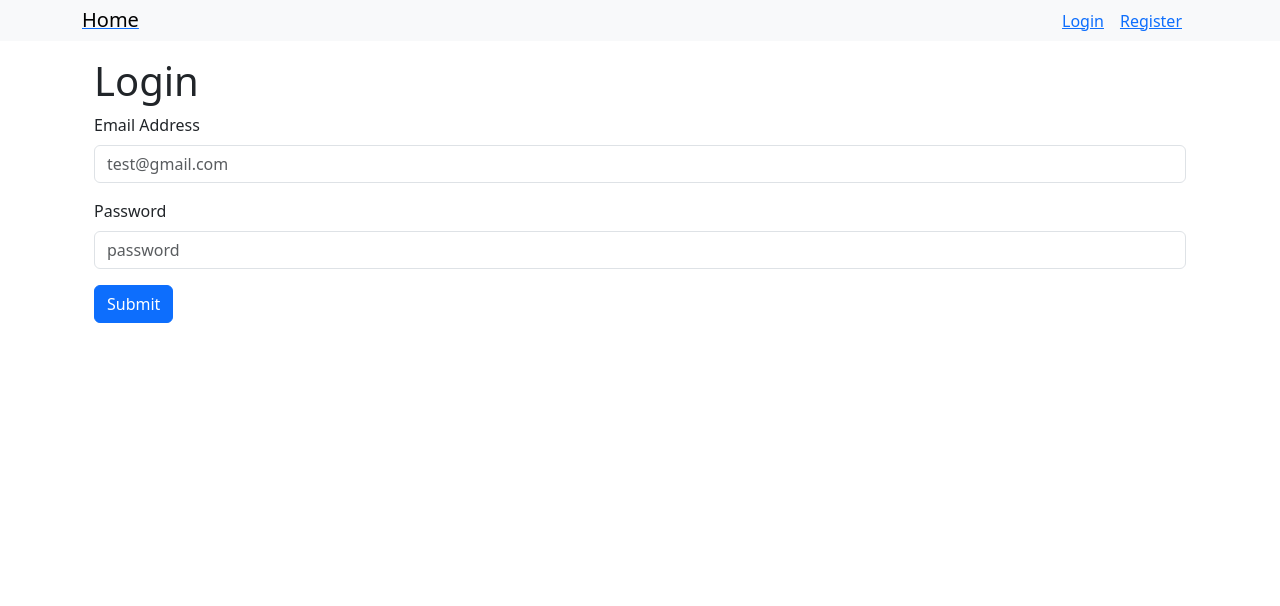
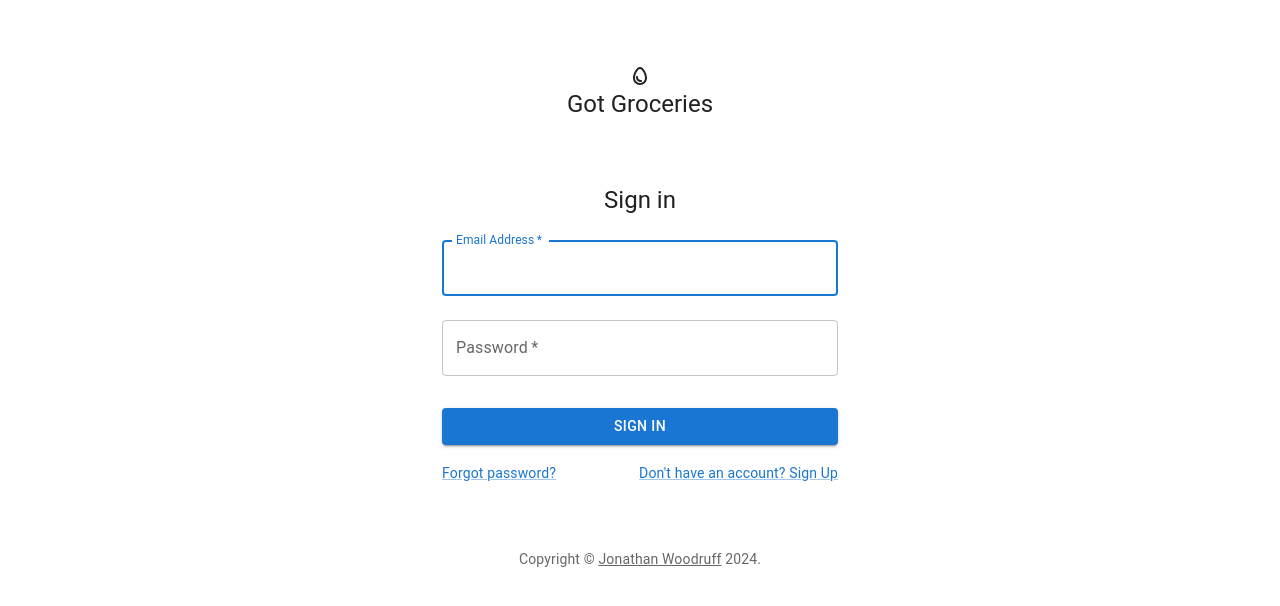
Before and after one commit to jonathan-woodruff/pern-auth-template-pretty, a React (Create React App) app in the folder client/: page /login in a window 1280 px wide. Shown: the top 606 px of the page. Built offline with nearby package versions, Linux system fonts and the light colour scheme.

Commit message:
make the sign up and sign in pages pretty

```diff
--- a/client/package.json
+++ b/client/package.json
@@ -3,6 +3,10 @@
   "version": "0.1.0",
   "private": true,
   "dependencies": {
+    "@emotion/react": "^11.11.4",
+    "@emotion/styled": "^11.11.0",
+    "@mui/icons-material": "^5.15.14",
+    "@mui/material": "^5.15.14",
     "@reduxjs/toolkit": "^1.9.7",
     "@testing-library/jest-dom": "^5.17.0",
     "@testing-library/react": "^13.4.0",
--- /dev/null
+++ b/client/src/components/header.js
@@ -0,0 +1,23 @@
+import EggOutlinedIcon from '@mui/icons-material/EggOutlined';
+import { Container, CssBaseline, Box, Typography, IconButton } from '@mui/material';
+
+export const Header = () => {
+    return (
+        <Container component="main" maxWidth="xs">
+            <CssBaseline />
+            <Box
+              sx={{
+                marginTop: 8,
+                display: 'flex',
+                flexDirection: 'column',
+                alignItems: 'center',
+              }}
+            >
+                <EggOutlinedIcon />
+                <Typography component="h1" variant="h5">
+                    Got Groceries
+                </Typography>
+            </Box>
+        </Container>
+    );
+};
--- a/client/src/components/layout.js
+++ b/client/src/components/layout.js
@@ -1,9 +1,9 @@
-import { Navbar } from './navbar';
+import { Header } from './header';
 
 const Layout = ( {children} ) => {
     return (
         <div>
-            <Navbar />
+            <Header />
             <div className='container'>{ children }</div>
         </div>
     )
--- a/client/src/components/navbar.js
+++ b/client/src/components/navbar.js
@@ -1,36 +1,30 @@
-import { NavLink } from 'react-router-dom';
+import { AppBar, Toolbar, IconButton, Typography, Stack, Button } from '@mui/material';
+import EggIcon from '@mui/icons-material/Egg';
 import { useSelector } from 'react-redux';
+
 
 export const Navbar = () => {
     const { isAuth } = useSelector(state => state.auth);
     return (
-        <nav className = 'navbar navbar-light bg-light'>
-            <div className = 'container'>
-                <div>
-                    <NavLink to='/'>
-                        <span className='navbar-brand mb-0 h1'>Home</span>
-                    </NavLink>
-                </div>
-
+        <AppBar position='static'>
+            <Toolbar>
+                <IconButton size='large' edge='start' color='inherit' aria-label='home icon'>
+                    <EggIcon />
+                </IconButton>
+                <Typography variant='h6' component='div' sx={{ flexGrow: 1 }}>
+                    Got Groceries
+                </Typography>
                 {isAuth ? (
-                    <div>
-                        <NavLink to='/dashboard' className='mx-3'>
-                            <span>Dashboard</span>
-                        </NavLink>
-                    </div>
+                    <Stack direction='row' spacing={3}>
+                        <Button color='inherit'>Dashboard</Button>
+                    </Stack>
                 ) : (
-                    <div>
-                        <NavLink to='/login'>
-                            <span>Login</span>
-                        </NavLink>
-
-                        <NavLink to='/register' className='mx-3'>
-                            <span>Register</span>
-                        </NavLink>
-                    </div>
-
+                    <Stack direction='row' spacing={3}>
+                        <Button color='inherit'>Log in</Button>
+                        <Button color='inherit'>Sign Up Free</Button>
+                    </Stack>
                 )}
-            </div>
-        </nav>
+            </Toolbar>
+        </AppBar>
     );
 };
--- a/client/src/pages/login.js
+++ b/client/src/pages/login.js
@@ -1,8 +1,35 @@
-import { useState } from 'react';
+import React, { useState } from 'react';
 import Layout from '../components/layout';
 import { onLogin} from '../api/auth';
 import { useDispatch } from 'react-redux';
 import { authenticateUser } from '../redux/slices/authSlice';
+import Button from '@mui/material/Button';
+import CssBaseline from '@mui/material/CssBaseline';
+import TextField from '@mui/material/TextField';
+import FormControlLabel from '@mui/material/FormControlLabel';
+import Checkbox from '@mui/material/Checkbox';
+import Link from '@mui/material/Link';
+import Grid from '@mui/material/Grid';
+import Box from '@mui/material/Box';
+import Typography from '@mui/material/Typography';
+import Container from '@mui/material/Container';
+import { createTheme, ThemeProvider } from '@mui/material/styles';
+
+
+function Copyright(props) {
+  return (
+    <Typography variant="body2" color="text.secondary" align="center" {...props}>
+      {'Copyright © '}
+      <Link color="inherit" href="https://jonathan-woodruff.github.io/">
+        Jonathan Woodruff
+      </Link>{' '}
+      {new Date().getFullYear()}
+      {'.'}
+    </Typography>
+  );
+}
+
+const defaultTheme = createTheme();
 
 const Login = () => {
     const [values, setValues] = useState({
@@ -31,37 +58,74 @@ const Login = () => {
 
     return (
       <Layout>
-        <form onSubmit={(e) => handleSubmit(e) } className='container mt-3'>
-          <h1>Login</h1>
-          <div className='mb-3'>
-            <label htmlFor='email' className='form-label'>Email Address</label>
-            <input
-              onChange={ (e) => handleChange(e) }
-              type='email'
-              className='form-control'
-              id='email'
-              name='email'
-              value={ values.email }
-              placeholder='test@gmail.com'
-              required
-            />
-          </div>
-          <div className='mb-3'>
-            <label htmlFor = 'password' className='form-label'>Password</label>
-            <input
-              onChange={ (e) => handleChange(e) }
-              type='password'
-              className='form-control'
-              id='password'
-              name='password'
-              value={ values.password }
-              placeholder='password'
-              required
-            />
-          </div>
-          <div style={{ color: 'red', margin: '10px 0'}}>{ error }</div>
-          <button type='submit' className='btn btn-primary'>Submit</button>
-        </form>
+        <ThemeProvider theme={defaultTheme}>
+          <Container component="main" maxWidth="xs">
+            <CssBaseline />
+            <Box
+              sx={{
+                marginTop: 8,
+                display: 'flex',
+                flexDirection: 'column',
+                alignItems: 'center',
+              }}
+            >
+              <Typography component="h1" variant="h5">
+                Sign in
+              </Typography>
+              <Box component="form" onSubmit={ (e) => handleSubmit(e) } noValidate sx={{ mt: 1 }}>
+                <TextField
+                  margin="normal"
+                  required
+                  fullWidth
+                  id="email"
+                  label="Email Address"
+                  name="email"
+                  value={ values.email }
+                  onChange={ (e) => handleChange(e) }
+                  autoComplete="email"
+                  autoFocus
+                />
+                <TextField
+                  margin="normal"
+                  required
+                  fullWidth
+                  name="password"
+                  label="Password"
+                  type="password"
+                  id="password"
+                  value={ values.password }
+                  onChange={ (e) => handleChange(e) }
+                  autoComplete="current-password"
+                />
+                {/*<FormControlLabel
+                  control={<Checkbox value="remember" color="primary" />}
+                  label="Remember me"
+            />*/}
+                <Button
+                  type="submit"
+                  fullWidth
+                  variant="contained"
+                  sx={{ mt: 3, mb: 2 }}
+                >
+                  Sign In
+                </Button>
+                <Grid container>
+                  <Grid item xs>
+                    <Link href="#" variant="body2">
+                      Forgot password?
+                    </Link>
+                  </Grid>
+                  <Grid item>
+                    <Link href="/register" variant="body2">
+                      {"Don't have an account? Sign Up"}
+                    </Link>
+                  </Grid>
+                </Grid>
+              </Box>
+            </Box>
+            <Copyright sx={{ mt: 8, mb: 4 }} />
+          </Container>
+        </ThemeProvider>
       </Layout>
     )
   };
--- a/client/src/pages/register.js
+++ b/client/src/pages/register.js
@@ -1,6 +1,31 @@
-import { useState } from 'react';
+import React, { useState } from 'react';
 import Layout from '../components/layout';
 import { onRegistration} from '../api/auth';
+import Button from '@mui/material/Button';
+import CssBaseline from '@mui/material/CssBaseline';
+import TextField from '@mui/material/TextField';
+import Link from '@mui/material/Link';
+import Grid from '@mui/material/Grid';
+import Box from '@mui/material/Box';
+import Typography from '@mui/material/Typography';
+import Container from '@mui/material/Container';
+import { createTheme, ThemeProvider } from '@mui/material/styles';
+
+
+function Copyright(props) {
+  return (
+    <Typography variant="body2" color="text.secondary" align="center" {...props}>
+      {'Copyright © '}
+      <Link color="inherit" href="https://jonathan-woodruff.github.io">
+        Jonathan Woodruff
+      </Link>{' '}
+      {new Date().getFullYear()}
+      {'.'}
+    </Typography>
+  );
+}
+
+const defaultTheme = createTheme();
 
 const Register = () => {
     const [values, setValues] = useState({
@@ -12,6 +37,7 @@ const Register = () => {
 
     const handleChange = (e) => {
       setValues({ ...values, [e.target.name]: e.target.value});
+      return console.log(values)
     };
 
     const handleSubmit = async (e) => {
@@ -30,38 +56,70 @@ const Register = () => {
 
     return (
       <Layout>
-        <form onSubmit={(e) => handleSubmit(e) } className='container mt-3'>
-          <h1>Register</h1>
-          <div className='mb-3'>
-            <label htmlFor='email' className='form-label'>Email Address</label>
-            <input
-              onChange={ (e) => handleChange(e) }
-              type='email'
-              className='form-control'
-              id='email'
-              name='email'
-              value={ values.email }
-              placeholder='test@gmail.com'
-              required
-            />
-          </div>
-          <div className='mb-3'>
-            <label htmlFor = 'password' className='form-label'>Password</label>
-            <input
-              onChange={ (e) => handleChange(e) }
-              type='password'
-              className='form-control'
-              id='password'
-              name='password'
-              value={ values.password }
-              placeholder='password'
-              required
-            />
-          </div>
-          <div style={{ color: 'red', margin: '10px 0'}}>{ error }</div>
-          <div style={{ color: 'green', margin: '10px 0'}}>{ success }</div>
-          <button type='submit' className='btn btn-primary'>Submit</button>
-        </form>
+        <ThemeProvider theme={defaultTheme}>
+          <Container component="main" maxWidth="xs">
+            <CssBaseline />
+            <Box
+              sx={{
+                marginTop: 8,
+                display: 'flex',
+                flexDirection: 'column',
+                alignItems: 'center',
+              }}
+            >
+              <Typography component="h1" variant="h5">
+                Sign up
+              </Typography>
+              <Box component="form" noValidate onSubmit={ (e) => handleSubmit(e) } sx={{ mt: 3 }}>
+                <Grid container spacing={2}>
+                  <Grid item xs={12}>
+                    <TextField
+                      required
+                      fullWidth
+                      id="email"
+                      label="Email Address"
+                      name="email"
+                      value={ values.email }
+                      autoComplete="email"
+                      onChange={ (e) => handleChange(e) }
+                    />
+                  </Grid>
+                  <Grid item xs={12}>
+                    <TextField
+                      required
+                      fullWidth
+                      name="password"
+                      label="Password"
+                      type="password"
+                      id="password"
+                      value={ values.password }
+                      autoComplete="new-password"
+                      onChange={ (e) => handleChange(e) }
+                    />
+                  </Grid>
+                </Grid>
+                <Button
+                  type="submit"
+                  fullWidth
+                  variant="contained"
+                  sx={{ mt: 3, mb: 2 }}
+                >
+                  Sign Up
+                </Button>
+                <Grid container justifyContent="center">
+                  <Grid item>
+                    <Link href="/login" variant="body2">
+                      Already have an account? Sign in
+                    </Link>
+                  </Grid>
+                </Grid>
+              </Box>
+              <div style={{ color: 'red', margin: '10px 0'}}>{ error }</div>
+              <div style={{ color: 'green', margin: '10px 0'}}>{ success }</div>
+            </Box>
+            <Copyright sx={{ mt: 5 }} />
+          </Container>
+        </ThemeProvider>
       </Layout>
     )
   };
```
Also changed, not shown: 1 other file (tests, documents, lock files or other folders).
